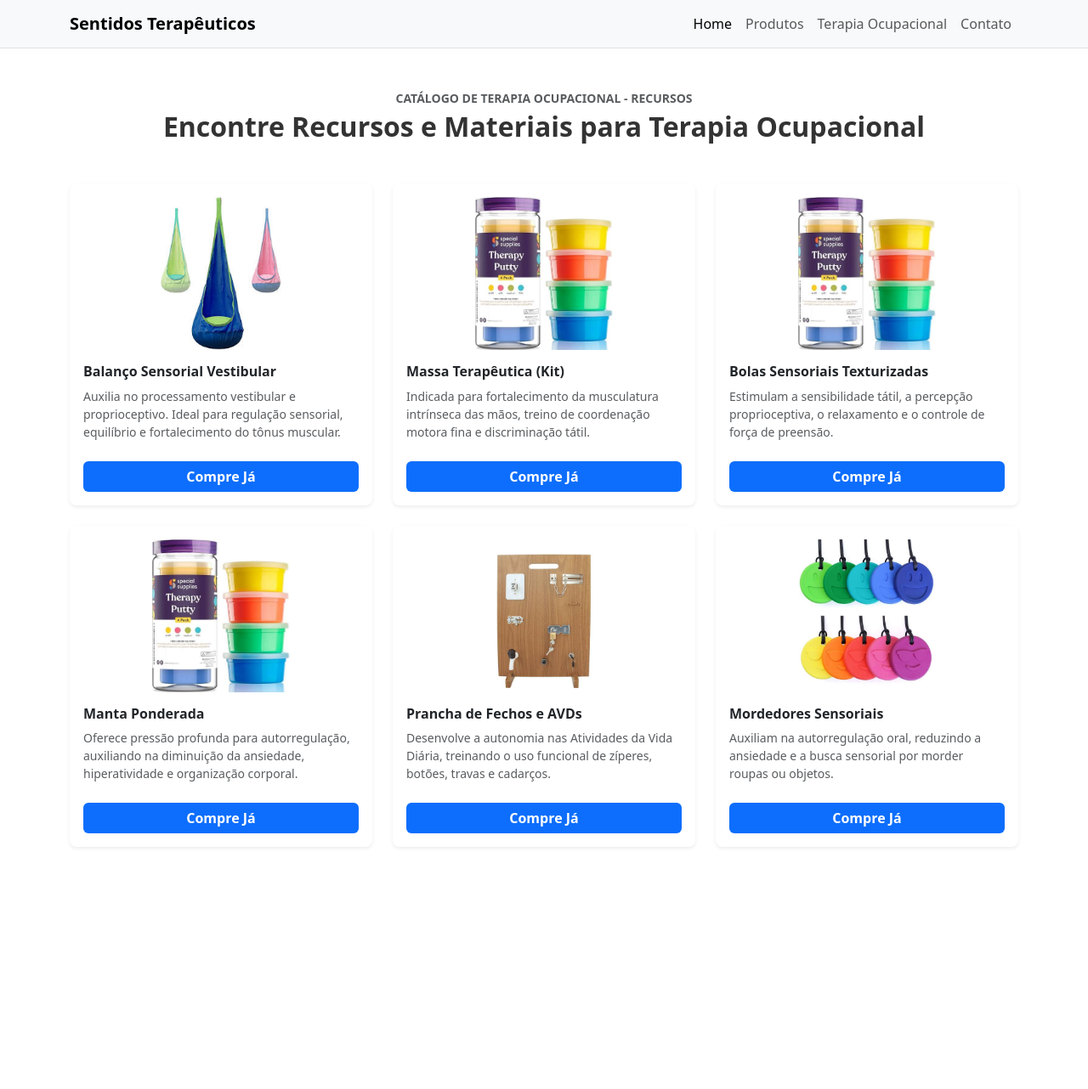
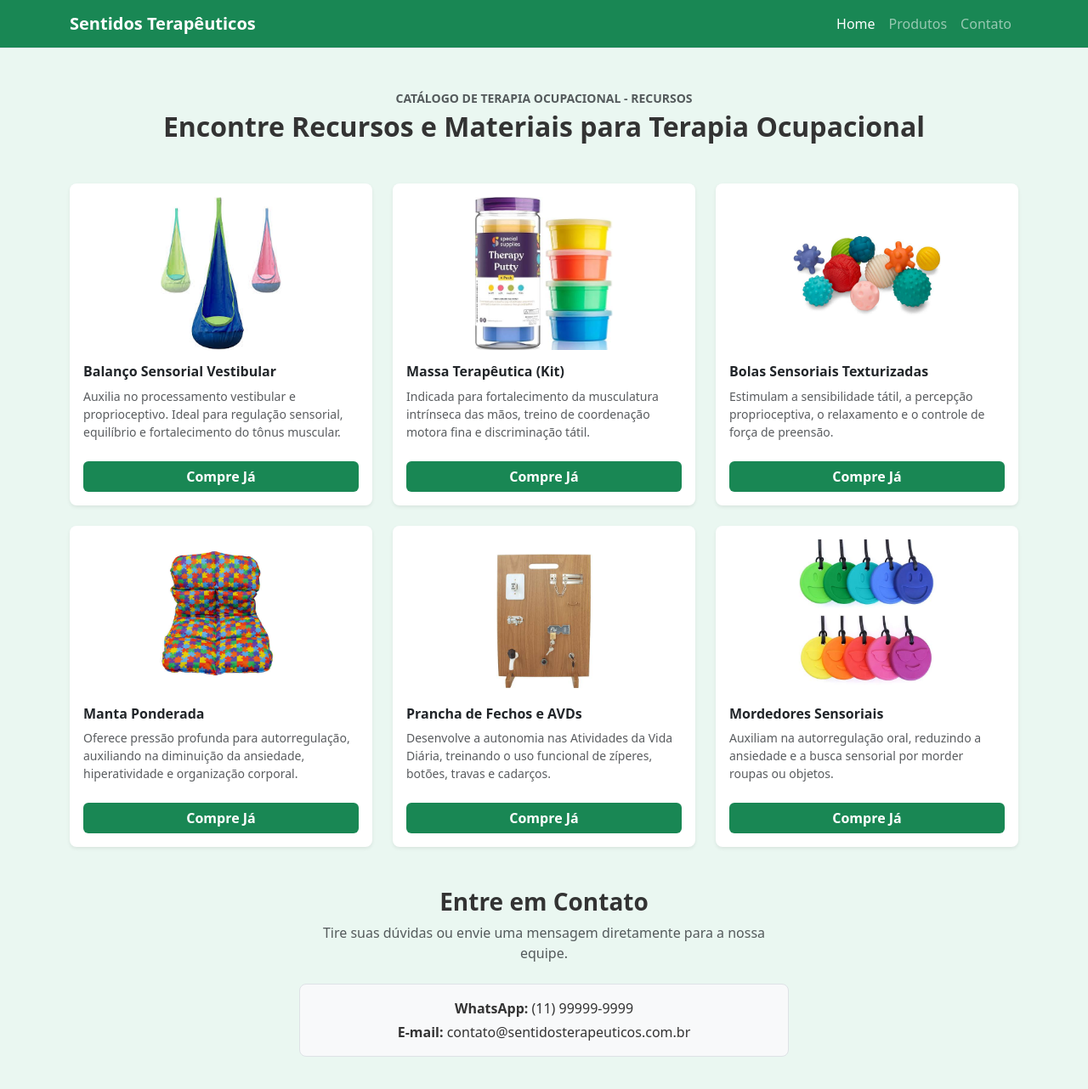
Before and after one commit to lais-vaz/ProjetoTO, a website: page index.html in a window 1280 px wide. Shown: the whole page at 85% size. Before the commit the page ends 1045 px from the top, so only its background shows below. Drawn offline with nearby package versions, Linux system fonts and the light colour scheme.

Commit message:
subindo o contato
index

```diff
--- a/index.html
+++ b/index.html
@@ -1,28 +1,36 @@
-<!DOCTYPE html>
+<!doctype html>
 <html lang="pt-BR">
   <head>
-  <meta charset="UTF-8">
-  <meta name="viewport" content="width=device-width, initial-scale=1.0">
+    <meta charset="UTF-8" />
+    <meta name="viewport" content="width=device-width, initial-scale=1.0" />
     <title>Catálogo - Terapia Ocupacional</title>
     <!-- Bootstrap 5 CSS -->
-  <link href="https://cdn.jsdelivr.net/npm/bootstrap@5.3.0/dist/css/bootstrap.min.css" rel="stylesheet">
-  <link rel="stylesheet" href="src/css/style.css">
+    <link
+      href="https://cdn.jsdelivr.net/npm/bootstrap@5.3.0/dist/css/bootstrap.min.css"
+      rel="stylesheet"
+    />
+    <link rel="stylesheet" href="src/css/style.css" />
   </head>
   <body>
-
     <!-- Menu de Navegação -->
-  <nav class="navbar navbar-expand-lg navbar-light bg-light border-bottom">
+    <nav class="navbar navbar-expand-lg navbar-dark bg-success border-bottom">
       <div class="container">
-      <a class="navbar-brand fw-bold" href="index.html">Sentidos Terapêuticos</a>
-      <button class="navbar-toggler" type="button" data-bs-toggle="collapse" data-bs-target="#navbarNav">
+        <a class="navbar-brand fw-bold" href="index.html"
+          >Sentidos Terapêuticos</a
+        >
+        <button
+          class="navbar-toggler"
+          type="button"
+          data-bs-toggle="collapse"
+          data-bs-target="#navbarNav"
+        >
           <span class="navbar-toggler-icon"></span>
         </button>
         <div class="collapse navbar-collapse" id="navbarNav">
           <div class="navbar-nav ms-auto">
             <a class="nav-link active" href="index.html">Home</a>
             <a class="nav-link" href="#produtos">Produtos</a>
-          <a class="nav-link" href="#">Terapia Ocupacional</a>
-          <a class="nav-link" href="#">Contato</a>
+            <a class="nav-link" href="#contato">Contato</a>
           </div>
         </div>
       </div>
@@ -31,8 +39,12 @@
     <!-- Conteúdo Principal -->
     <main class="container my-5" id="produtos">
       <div class="text-center mb-5">
-      <p class="text-uppercase fw-bold text-muted small mb-1">Catálogo de Terapia Ocupacional - Recursos</p>
-      <h1 class="fw-bold fs-2">Encontre Recursos e Materiais para Terapia Ocupacional</h1>
+        <p class="text-uppercase fw-bold text-muted small mb-1">
+          Catálogo de Terapia Ocupacional - Recursos
+        </p>
+        <h1 class="fw-bold fs-2">
+          Encontre Recursos e Materiais para Terapia Ocupacional
+        </h1>
       </div>
 
       <!-- Grade Responsiva:
@@ -41,15 +53,28 @@
          row-cols-lg-3 -> 3 cards lado a lado em tela cheia (Desktop)
     -->
       <div class="row row-cols-1 row-cols-sm-2 row-cols-lg-3 g-4">
-
         <!-- Produto 1 -->
         <div class="col">
           <div class="card h-100 border-0 shadow-sm p-3 rounded-3">
-          <img src="src/img/balanco.jpg" class="card-img-top mx-auto product-img" alt="Balanço Sensorial">
+            <img
+              src="src/img/balanco.jpg"
+              class="card-img-top mx-auto product-img"
+              alt="Balanço Sensorial"
+            />
             <div class="card-body d-flex flex-column text-start p-0 mt-3">
-            <h5 class="card-title fw-bold fs-6">Balanço Sensorial Vestibular</h5>
-            <p class="card-text text-muted small flex-grow-1">Auxilia no processamento vestibular e proprioceptivo. Ideal para regulação sensorial, equilíbrio e fortalecimento do tônus muscular.</p>
-            <a href="produto.html?id=1" class="btn btn-primary w-100 fw-bold rounded-2 mt-2">Compre Já</a>
+              <h5 class="card-title fw-bold fs-6">
+                Balanço Sensorial Vestibular
+              </h5>
+              <p class="card-text text-muted small flex-grow-1">
+                Auxilia no processamento vestibular e proprioceptivo. Ideal para
+                regulação sensorial, equilíbrio e fortalecimento do tônus
+                muscular.
+              </p>
+              <a
+                href="produto.html?id=1"
+                class="btn btn-primary w-100 fw-bold rounded-2 mt-2"
+                >Compre Já</a
+              >
             </div>
           </div>
         </div>
@@ -57,11 +82,22 @@
         <!-- Produto 2 -->
         <div class="col">
           <div class="card h-100 border-0 shadow-sm p-3 rounded-3">
-          <img src="src/img/massa.jpg" class="card-img-top mx-auto product-img" alt="Massa Terapêutica">
+            <img
+              src="src/img/massa.jpg"
+              class="card-img-top mx-auto product-img"
+              alt="Massa Terapêutica"
+            />
             <div class="card-body d-flex flex-column text-start p-0 mt-3">
               <h5 class="card-title fw-bold fs-6">Massa Terapêutica (Kit)</h5>
-            <p class="card-text text-muted small flex-grow-1">Indicada para fortalecimento da musculatura intrínseca das mãos, treino de coordenação motora fina e discriminação tátil.</p>
-            <a href="produto.html?id=2" class="btn btn-primary w-100 fw-bold rounded-2 mt-2">Compre Já</a>
+              <p class="card-text text-muted small flex-grow-1">
+                Indicada para fortalecimento da musculatura intrínseca das mãos,
+                treino de coordenação motora fina e discriminação tátil.
+              </p>
+              <a
+                href="produto.html?id=2"
+                class="btn btn-primary w-100 fw-bold rounded-2 mt-2"
+                >Compre Já</a
+              >
             </div>
           </div>
         </div>
@@ -69,11 +105,24 @@
         <!-- Produto 3 -->
         <div class="col">
           <div class="card h-100 border-0 shadow-sm p-3 rounded-3">
-          <img src="src/img/massa.jpg" class="card-img-top mx-auto product-img" alt="Bolas Sensoriais">
+            <img
+              src="src/img/bolas.jpg"
+              class="card-img-top mx-auto product-img"
+              alt="Bolas Sensoriais"
+            />
             <div class="card-body d-flex flex-column text-start p-0 mt-3">
-            <h5 class="card-title fw-bold fs-6">Bolas Sensoriais Texturizadas</h5>
-            <p class="card-text text-muted small flex-grow-1">Estimulam a sensibilidade tátil, a percepção proprioceptiva, o relaxamento e o controle de força de preensão.</p>
-            <a href="produto.html?id=3" class="btn btn-primary w-100 fw-bold rounded-2 mt-2">Compre Já</a>
+              <h5 class="card-title fw-bold fs-6">
+                Bolas Sensoriais Texturizadas
+              </h5>
+              <p class="card-text text-muted small flex-grow-1">
+                Estimulam a sensibilidade tátil, a percepção proprioceptiva, o
+                relaxamento e o controle de força de preensão.
+              </p>
+              <a
+                href="produto.html?id=3"
+                class="btn btn-primary w-100 fw-bold rounded-2 mt-2"
+                >Compre Já</a
+              >
             </div>
           </div>
         </div>
@@ -81,11 +130,22 @@
         <!-- Produto 4 -->
         <div class="col">
           <div class="card h-100 border-0 shadow-sm p-3 rounded-3">
-          <img src="src/img/massa.jpg" class="card-img-top mx-auto product-img" alt="Manta Ponderada">
+            <img
+              src="src/img/manta.jpg"
+              class="card-img-top mx-auto product-img"
+              alt="Manta Ponderada"
+            />
             <div class="card-body d-flex flex-column text-start p-0 mt-3">
               <h5 class="card-title fw-bold fs-6">Manta Ponderada</h5>
-            <p class="card-text text-muted small flex-grow-1">Oferece pressão profunda para autorregulação, auxiliando na diminuição da ansiedade, hiperatividade e organização corporal.</p>
-            <a href="produto.html?id=4" class="btn btn-primary w-100 fw-bold rounded-2 mt-2">Compre Já</a>
+              <p class="card-text text-muted small flex-grow-1">
+                Oferece pressão profunda para autorregulação, auxiliando na
+                diminuição da ansiedade, hiperatividade e organização corporal.
+              </p>
+              <a
+                href="compra.html"
+                class="btn btn-primary w-100 fw-bold rounded-2 mt-2"
+                >Compre Já</a
+              >
             </div>
           </div>
         </div>
@@ -93,11 +153,22 @@
         <!-- Produto 5 -->
         <div class="col">
           <div class="card h-100 border-0 shadow-sm p-3 rounded-3">
-          <img src="src/img/prancha.jpg" class="card-img-top mx-auto product-img" alt="Prancha de Fechos">
+            <img
+              src="src/img/prancha.jpg"
+              class="card-img-top mx-auto product-img"
+              alt="Prancha de Fechos"
+            />
             <div class="card-body d-flex flex-column text-start p-0 mt-3">
               <h5 class="card-title fw-bold fs-6">Prancha de Fechos e AVDs</h5>
-            <p class="card-text text-muted small flex-grow-1">Desenvolve a autonomia nas Atividades da Vida Diária, treinando o uso funcional de zíperes, botões, travas e cadarços.</p>
-            <a href="produto.html?id=5" class="btn btn-primary w-100 fw-bold rounded-2 mt-2">Compre Já</a>
+              <p class="card-text text-muted small flex-grow-1">
+                Desenvolve a autonomia nas Atividades da Vida Diária, treinando
+                o uso funcional de zíperes, botões, travas e cadarços.
+              </p>
+              <a
+                href="produto.html?id=5"
+                class="btn btn-primary w-100 fw-bold rounded-2 mt-2"
+                >Compre Já</a
+              >
             </div>
           </div>
         </div>
@@ -105,16 +176,44 @@
         <!-- Produto 6 -->
         <div class="col">
           <div class="card h-100 border-0 shadow-sm p-3 rounded-3">
-          <img src="src/img/mordedores.jpg" class="card-img-top mx-auto product-img" alt="Mordedores Sensoriais">
+            <img
+              src="src/img/mordedores.jpg"
+              class="card-img-top mx-auto product-img"
+              alt="Mordedores Sensoriais"
+            />
             <div class="card-body d-flex flex-column text-start p-0 mt-3">
               <h5 class="card-title fw-bold fs-6">Mordedores Sensoriais</h5>
-            <p class="card-text text-muted small flex-grow-1">Auxiliam na autorregulação oral, reduzindo a ansiedade e a busca sensorial por morder roupas ou objetos.</p>
-            <a href="produto.html?id=6" class="btn btn-primary w-100 fw-bold rounded-2 mt-2">Compre Já</a>
+              <p class="card-text text-muted small flex-grow-1">
+                Auxiliam na autorregulação oral, reduzindo a ansiedade e a busca
+                sensorial por morder roupas ou objetos.
+              </p>
+              <a
+                href="produto.html?id=6"
+                class="btn btn-primary w-100 fw-bold rounded-2 mt-2"
+                >Compre Já</a
+              >
             </div>
           </div>
         </div>
+      </div>
+    </main>
 
+    <main class="container my-5" style="max-width: 600px" id="contato">
+      <div class="text-center mb-4">
+        <h1 class="fw-bold fs-3">Entre em Contato</h1>
+        <p class="text-muted">
+          Tire suas dúvidas ou envie uma mensagem diretamente para a nossa
+          equipe.
+        </p>
       </div>
+
+      <div class="p-3 bg-light rounded-3 text-center mb-4 border">
+        <p class="mb-1"><strong>WhatsApp:</strong> (11) 99999-9999</p>
+        <p class="mb-0">
+          <strong>E-mail:</strong> contato@sentidosterapeuticos.com.br
+        </p>
+      </div>
+
     </main>
 
     <script src="https://cdn.jsdelivr.net/npm/bootstrap@5.3.0/dist/js/bootstrap.bundle.min.js"></script>
--- a/src/css/style.css
+++ b/src/css/style.css
@@ -2,6 +2,7 @@
 body {
   font-family: system-ui, -apple-system, "Segoe UI", Roboto, sans-serif;
   color: #333;
+  background-color: #eaf7f1;
 }
 
 /* Imagens do Catálogo */
@@ -27,7 +28,7 @@ body {
 
 /* Cores Personalizadas */
 .btn-primary {
-  background-color: #0d6efd;
+  background-color: #198754;
   border: none;
 }
 
```
Lines whose indentation alone changed are shown as unchanged.
